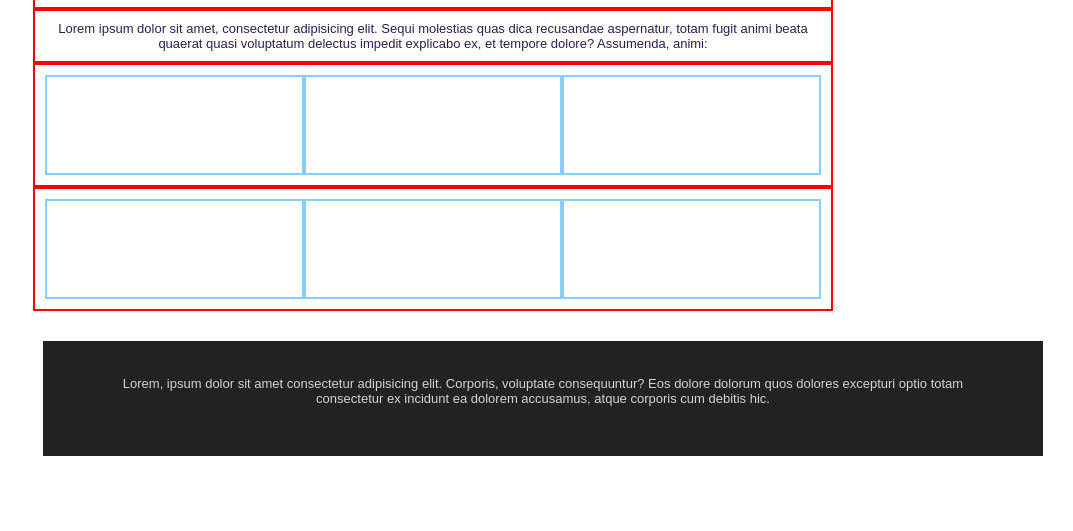
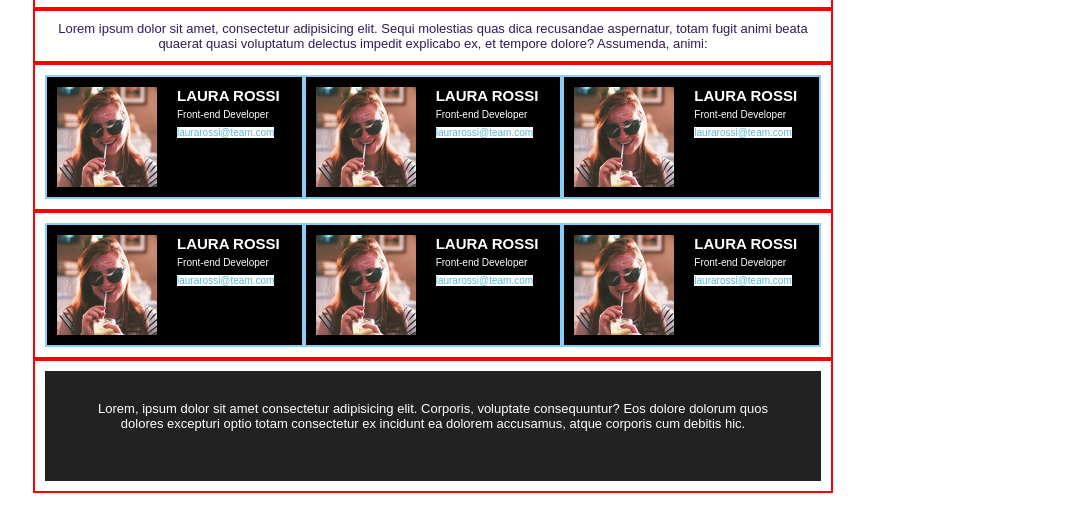
Before and after one commit to igorliotta/html-css-float-cards, a plain HTML site: page index.html in a window 1280 px wide. Shown: the part 55-586 px from the top of the page, without its empty margins (207-1280 px from the left). Drawn offline with Linux system fonts and the light colour scheme.

Commit message:
ADD-cards

```diff
--- a/css/app.css
+++ b/css/app.css
@@ -1,3 +1,4 @@
+
 * {
     margin: 0;
     padding: 0;
@@ -40,7 +41,46 @@ img {
 .col {
     float: left;
     width: calc(100% / 3);
+    background-color: black;
 }
+
+
+.card-img {
+    width: 100px;
+    height: 100px;
+    float: left;
+}
+
+
+.card-information {
+    width: 70%;
+    margin-left: 120px;
+}
+
+.card-img3 {
+    width: 800px;
+}
+
+
+
+.card-name {
+    color: white;
+    font-size: 15px;
+}
+.card-profession {
+    color: white;
+    font-size: 10px;
+    width: 40px;
+}
+
+.card-email {
+    color: #5abad1;
+    background-color: white;
+    font-size: 10px;
+}
+/*  */
+
+
 
 
 /* DEBAG */
@@ -63,17 +103,11 @@ img {
 
 /* Footer */
 
-footer .text-footer {
-    width: 1000px;
+.text-footer {
+    padding: 30px;
+    padding-bottom: 50px;
     font-size: 13px;
+    background-color: #222222;
+    color: white;
     text-align: center;
-    color: lightgrey;
-    background-color: #222222;
-    color: lightgrey;
-    padding-top: 35px;
-    padding-left: 50px;
-    padding-right: 50px;
-    padding-bottom: 50px;
-    margin-top: 30px;
-    margin-left: 250px;
 }
--- a/index.html
+++ b/index.html
@@ -23,22 +23,62 @@
         </div>
 
         <div class="container clearfix">
-            <div class="col"></div>
-            <div class="col"></div>
-            <div class="col"></div>
+            <div class="col">
+                <img class="card-img" src="./img/female1.png" alt="ivana-smoke">
+                <div class="card-information">
+                    <h3 class="card-name">LAURA ROSSI</h3>
+                    <span class="card-profession">Front-end Developer</span>
+                    <span class="card-email">laurarossi@team.com</span>
+                </div>
+            </div>
+            <div class="col">
+                <img class="card-img" src="./img/female1.png" alt="ivana-smoke">
+                <div class="card-information">
+                    <h3 class="card-name">LAURA ROSSI</h3>
+                    <span class="card-profession">Front-end Developer</span>
+                    <span class="card-email">laurarossi@team.com</span>
+                </div>
+            </div>
+            <div class="col">
+                <img class="card-img" src="./img/female1.png" alt="ivana-smoke">
+                <div class="card-information">
+                    <h3 class="card-name">LAURA ROSSI</h3>
+                    <span class="card-profession">Front-end Developer</span>
+                    <span class="card-email">laurarossi@team.com</span>
+                </div>
+            </div>
         </div>
 
         <div class="container clearfix">
-            <div class="col"></div>
-            <div class="col"></div>
-            <div class="col"></div>
+            <div class="col">
+                <img class="card-img" src="./img/female1.png" alt="ivana-smoke">
+                <div class="card-information">
+                    <h3 class="card-name">LAURA ROSSI</h3>
+                    <span class="card-profession">Front-end Developer</span>
+                    <span class="card-email">laurarossi@team.com</span>
+                </div>
+            </div>
+            <div class="col">
+                <img class="card-img" src="./img/female1.png" alt="ivana-smoke">
+                <div class="card-information">
+                    <h3 class="card-name">LAURA ROSSI</h3>
+                    <span class="card-profession">Front-end Developer</span>
+                    <span class="card-email">laurarossi@team.com</span>
+                </div>
+            </div>
+            <div class="col"><img class="card-img" src="./img/female1.png" alt="ivana-smoke">
+                <div class="card-information">
+                    <h3 class="card-name">LAURA ROSSI</h3>
+                    <span class="card-profession">Front-end Developer</span>
+                    <span class="card-email">laurarossi@team.com</span>
+                </div></div>
         </div>
     </section>
    </main>
 
     <!-- Footer -->
     <footer>
-        <div>
+        <div class="container">
             <p class="text-footer">
             Lorem, ipsum dolor sit amet consectetur adipisicing elit. Corporis, voluptate consequuntur? Eos dolore dolorum quos dolores excepturi optio
             totam consectetur ex incidunt ea dolorem accusamus, atque corporis cum debitis hic.
```
